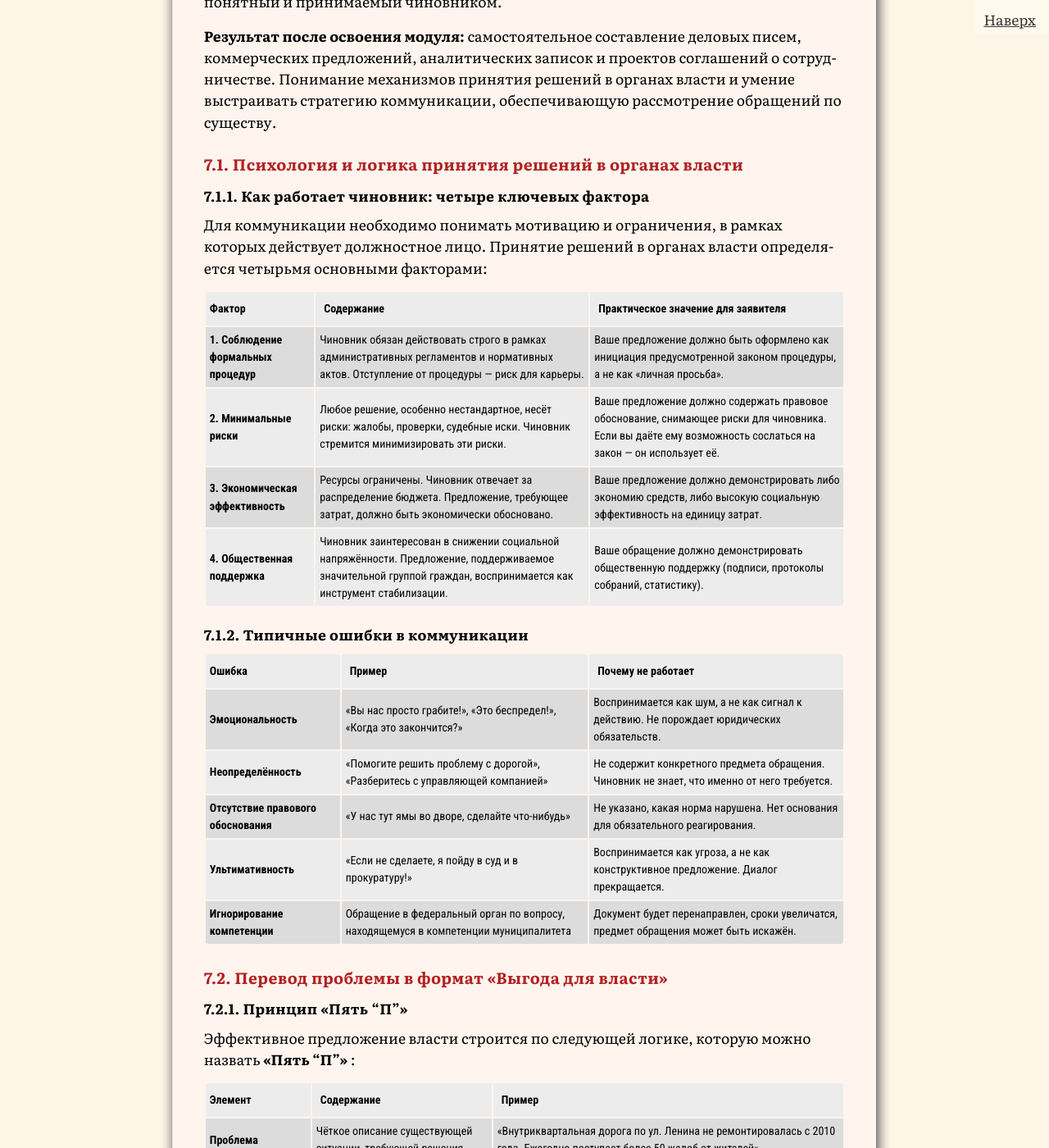
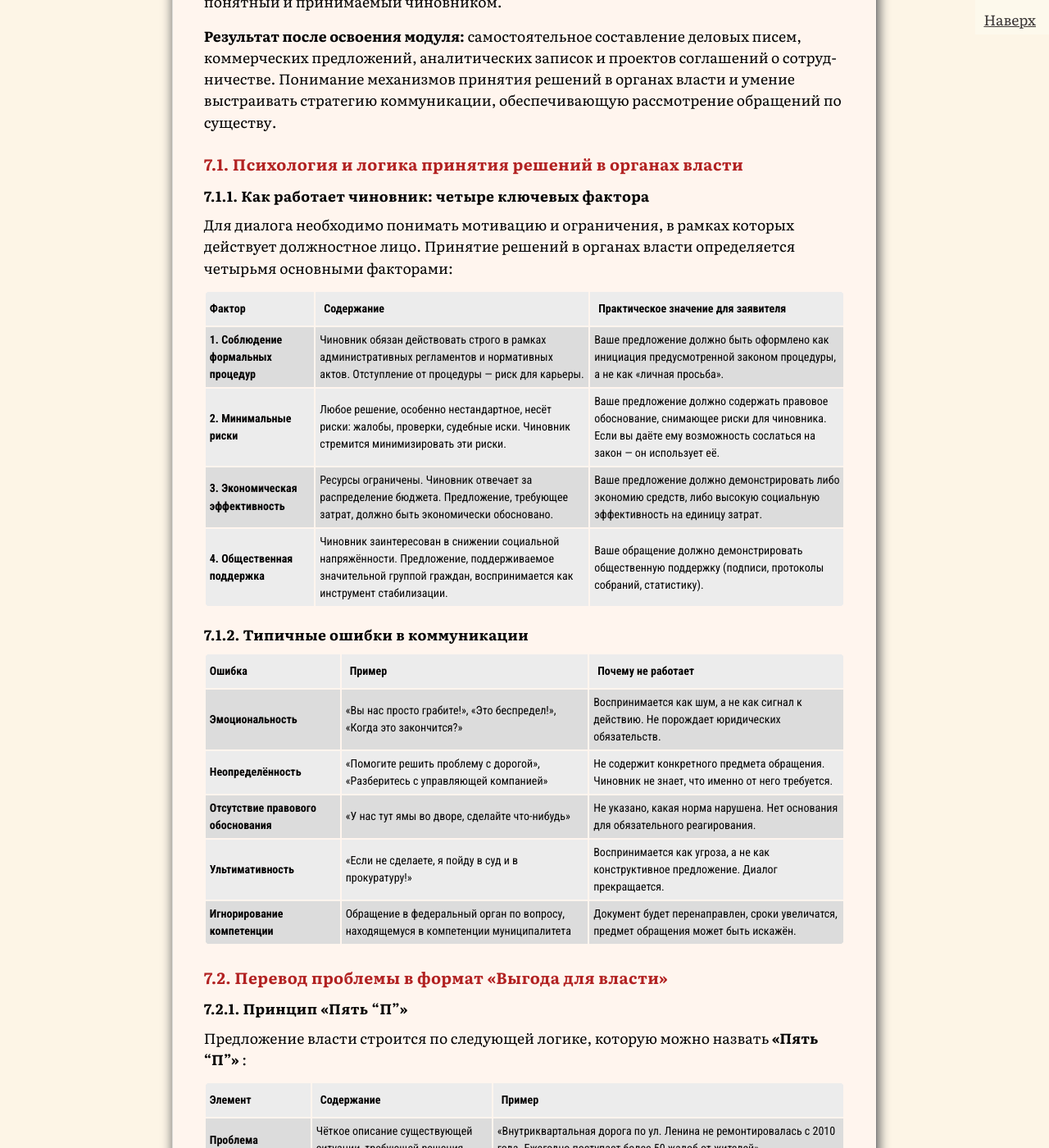
Before and after one commit to SergSi/land-use-art, a Jekyll site: the page built from _posts/2026-08-02-society.md, in a window 1280 px wide and 1400 px high, scrolled down 82837 px. Shown: the whole window at 82% size. Built offline with Jekyll 4.4.1, drawn with Linux system fonts in a browser that asks for light colours; some web fonts are replaced; some of the changed text lies outside the part shown.

Commit message:
Update 2026-08-02-society.md

```diff
--- a/_posts/2026-08-02-society.md
+++ b/_posts/2026-08-02-society.md
@@ -2147,7 +2147,7 @@ _______________ / Петров П.П.
 
 #### 7.1.1. Как работает чиновник: четыре ключевых фактора
 
-Для коммуникации необходимо понимать мотивацию и ограничения, в рамках которых действует должностное лицо. Принятие решений в органах власти определяется четырьмя основными факторами:
+Для диалога необходимо понимать мотивацию и ограничения, в рамках которых действует должностное лицо. Принятие решений в органах власти определяется четырьмя основными факторами:
 
 | Фактор                                | Содержание                                                   | Практическое значение для заявителя                          |
 | ------------------------------------- | :----------------------------------------------------------- | :----------------------------------------------------------- |
@@ -2170,7 +2170,7 @@ _______________ / Петров П.П.
 
 #### 7.2.1. Принцип «Пять "П"»
 
-Эффективное предложение власти строится по следующей логике, которую можно назвать **«Пять "П"»** :
+Предложение власти строится по следующей логике, которую можно назвать **«Пять "П"»** :
 
 | Элемент                     | Содержание                                               | Пример                                                       |
 | :-------------------------- | :------------------------------------------------------- | :----------------------------------------------------------- |
```
Also changed, not shown: other parts of _posts/2026-08-02-society.md (+1 -1 lines).
